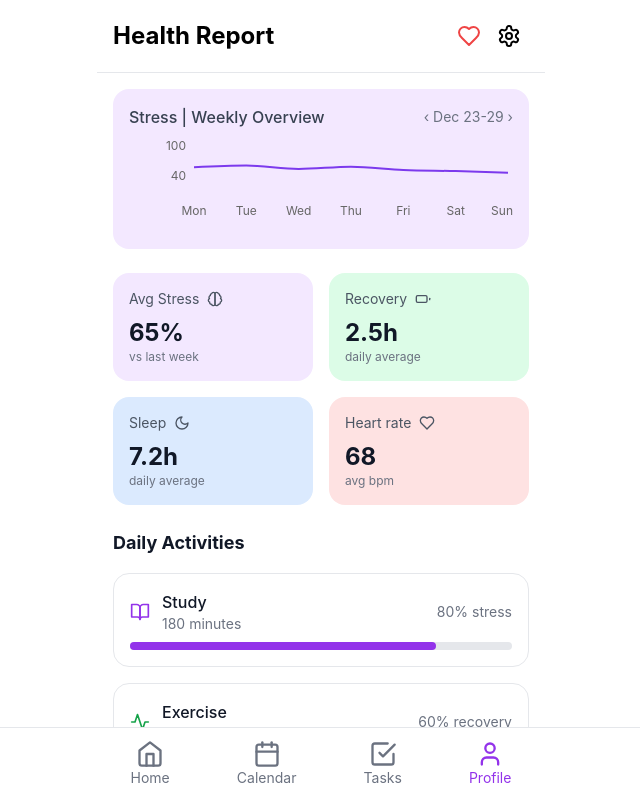
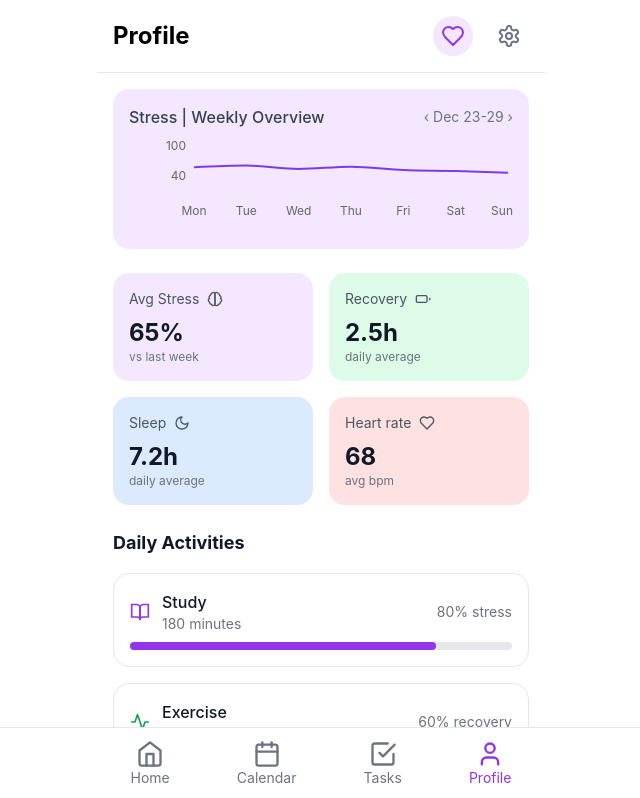
Before and after one commit to lexdumitrache/zenitapp, a React (Vite) app: page /profile in a window 1280 px wide. Shown: the top 798 px of the page, without its empty margins (319-959 px from the left). Built offline with nearby package versions, Linux system fonts and the light colour scheme.

Commit message:
Initial commit from your app

```diff
--- a/src/pages/ProfilePage.tsx
+++ b/src/pages/ProfilePage.tsx
@@ -1,64 +1,104 @@
 import React, { useState } from 'react';
-import { Settings, Heart } from 'lucide-react';
+import { Settings, Heart, User, Watch, Calendar } from 'lucide-react';
 import HealthReport from './HealthReport';
 import FabMenu from '../components/FabMenu';
+import { useNavigate } from 'react-router-dom';
 
 const ProfilePage = () => {
-  const [showSettings, setShowSettings] = useState(false);
+  const [activeView, setActiveView] = useState<'health' | 'settings'>('health');
+  const navigate = useNavigate();
 
-  return (
-    <div className="max-w-md mx-auto bg-white min-h-screen pb-16 relative">
-      {/* Header with Settings */}
-      <div className="p-4 border-b">
-        <div className="flex justify-between items-center">
-          <h1 className="text-2xl font-bold">Health Report</h1>
-          <div className="flex items-center gap-2">
-            <Heart className="w-6 h-6 text-red-500" />
-            <div className="relative">
-              <button
-                onClick={() => setShowSettings(!showSettings)}
-                className="p-2 hover:bg-gray-100 rounded-full"
-              >
-                <Settings className="w-6 h-6" />
-              </button>
+  const SettingsPage = () => (
+    <div className="p-4 space-y-6">
+      <h2 className="text-2xl font-bold">Settings</h2>
 
-              {showSettings && (
-                <div className="absolute right-0 mt-2 w-48 bg-white rounded-lg shadow-lg border">
-                  <ul className="py-2">
-                    <li>
-                      <button
-                        className="w-full px-4 py-2 text-left hover:bg-gray-100"
-                        onClick={() => setShowSettings(false)}
-                      >
-                        Account Settings
-                      </button>
-                    </li>
-                    <li>
-                      <button
-                        className="w-full px-4 py-2 text-left hover:bg-gray-100"
-                        onClick={() => setShowSettings(false)}
-                      >
-                        Notifications
-                      </button>
-                    </li>
-                    <li>
-                      <button
-                        className="w-full px-4 py-2 text-left hover:bg-gray-100"
-                        onClick={() => setShowSettings(false)}
-                      >
-                        Privacy
-                      </button>
-                    </li>
-                  </ul>
-                </div>
-              )}
-            </div>
+      {/* Profile Configuration */}
+      <div className="bg-purple-50 p-4 rounded-2xl">
+        <div className="flex items-center gap-3 mb-4">
+          <User className="w-6 h-6 text-purple-600" />
+          <h3 className="text-lg font-semibold">Profile Configuration</h3>
+        </div>
+        <div className="space-y-3">
+          <div className="flex justify-between items-center">
+            <span className="text-gray-600">Name</span>
+            <button className="text-purple-600 hover:text-purple-700">Edit</button>
+          </div>
+          <div className="flex justify-between items-center">
+            <span className="text-gray-600">Email</span>
+            <button className="text-purple-600 hover:text-purple-700">Edit</button>
           </div>
         </div>
       </div>
 
-      {/* Health Report Content */}
-      <HealthReport />
+      {/* Wearable Device Connection */}
+      <div className="bg-purple-50 p-4 rounded-2xl">
+        <div className="flex items-center gap-3 mb-4">
+          <Watch className="w-6 h-6 text-purple-600" />
+          <h3 className="text-lg font-semibold">Wearable Devices</h3>
+        </div>
+        <div className="space-y-3">
+          <button className="w-full p-3 bg-purple-600 text-white rounded-lg hover:bg-purple-700">
+            Connect New Device
+          </button>
+          <div className="text-sm text-gray-600">
+            Currently connected: 2 devices
+          </div>
+        </div>
+      </div>
+
+      {/* Calendar Integration */}
+      <div className="bg-purple-50 p-4 rounded-2xl">
+        <div className="flex items-center gap-3 mb-4">
+          <Calendar className="w-6 h-6 text-purple-600" />
+          <h3 className="text-lg font-semibold">Calendar Integration</h3>
+        </div>
+        <div className="space-y-3">
+          <button className="w-full p-3 bg-purple-600 text-white rounded-lg hover:bg-purple-700">
+            Connect Calendar
+          </button>
+          <div className="text-sm text-gray-600">
+            Currently connected: Google Calendar
+          </div>
+        </div>
+      </div>
+    </div>
+  );
+
+  return (
+    <div className="max-w-md mx-auto bg-white min-h-screen pb-16 relative">
+      {/* Header with Navigation */}
+      <div className="p-4 border-b">
+        <div className="flex justify-between items-center">
+          <h1 className="text-2xl font-bold">Profile</h1>
+          <div className="flex items-center gap-4">
+            <button
+              onClick={() => setActiveView('health')}
+              className={`p-2 rounded-full ${
+                activeView === 'health'
+                  ? 'bg-purple-100 text-purple-600'
+                  : 'text-gray-500 hover:bg-purple-50'
+              }`}
+            >
+              <Heart className="w-6 h-6" />
+            </button>
+            <button
+              onClick={() => setActiveView('settings')}
+              className={`p-2 rounded-full ${
+                activeView === 'settings'
+                  ? 'bg-purple-100 text-purple-600'
+                  : 'text-gray-500 hover:bg-purple-50'
+              }`}
+            >
+              <Settings className="w-6 h-6" />
+            </button>
+          </div>
+        </div>
+      </div>
+
+      {/* Content Area */}
+      <div className="overflow-y-auto">
+        {activeView === 'health' ? <HealthReport /> : <SettingsPage />}
+      </div>
 
       {/* FAB Menu */}
       <FabMenu />
```
